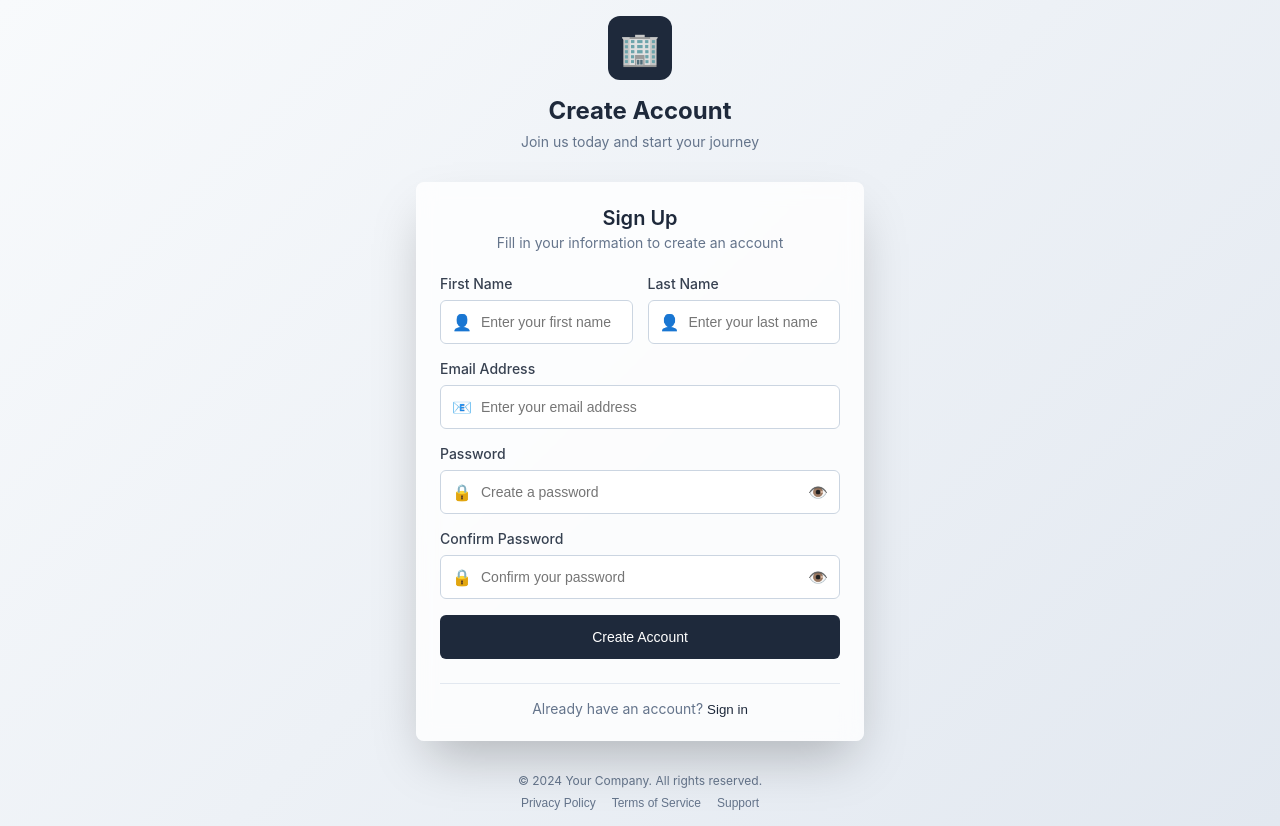
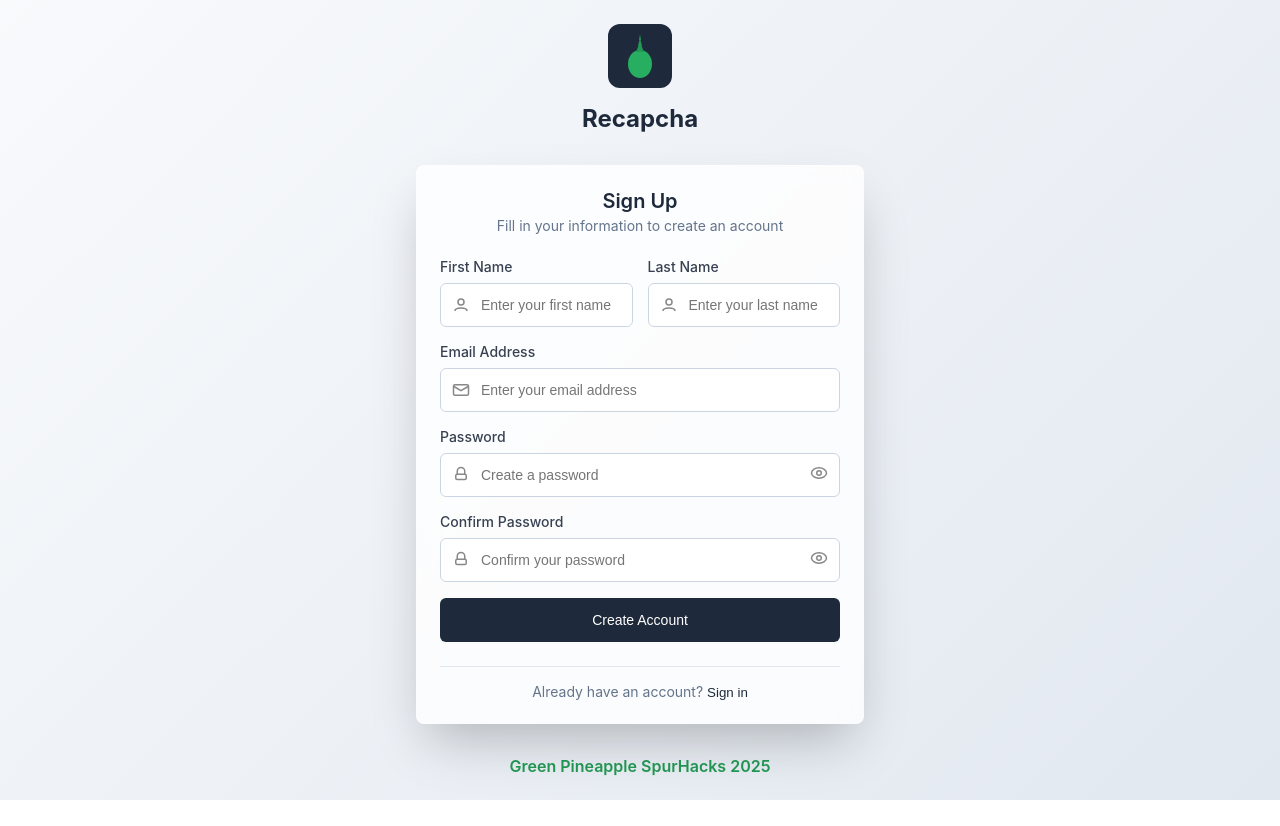
Before and after one commit to aeishan/Recapcha, a React (Create React App) app: page /signup in a window 1280 px wide. After the commit the page ends 800 px from the top, so only its background shows below. Built offline with nearby package versions, Linux system fonts and the light colour scheme; no server answers.

Commit message:
Updated login/signup page

```diff
--- a/src/Login.js
+++ b/src/Login.js
@@ -39,10 +39,15 @@ const LoginPage = ({
         {/* Logo/Brand Section */}
         <div className="brand-section">
           <div className="logo-container">
-            <div className="logo-icon">🏢</div>
+            {/* Green Pineapple SVG */}
+            <svg width="48" height="48" viewBox="0 0 48 48" fill="none">
+              <ellipse cx="24" cy="32" rx="12" ry="14" fill="#27ae60" />
+              <path d="M24 10 L28 20 L20 20 Z" fill="#229954" />
+              <path d="M24 6 L26 14 L22 14 Z" fill="#229954" />
+              <path d="M24 2 L25 8 L23 8 Z" fill="#229954" />
+            </svg>
           </div>
-          <h1 className="brand-title">Welcome Back</h1>
-          <p className="brand-subtitle">Sign in to your account to continue</p>
+          <h1 className="brand-title">Recapcha</h1>
         </div>
 
         <div className="login-card">
@@ -60,7 +65,10 @@ const LoginPage = ({
                   Email Address
                 </label>
                 <div className="input-container">
-                  <span className="input-icon">📧</span>
+                  {/* Email Icon (Envelope SVG) */}
+                  <span className="input-icon" style={{ display: "flex", alignItems: "center" }}>
+                    <svg width="18" height="18" fill="none" stroke="#888" strokeWidth="2" viewBox="0 0 24 24"><rect x="2" y="5" width="20" height="14" rx="2" /><polyline points="2,7 12,13 22,7" /></svg>
+                  </span>
                   <input
                     id="email"
                     type="email"
@@ -85,7 +93,10 @@ const LoginPage = ({
                   Password
                 </label>
                 <div className="input-container">
-                  <span className="input-icon">🔒</span>
+                  {/* Lock Icon */}
+                  <span className="input-icon" style={{ display: "flex", alignItems: "center" }}>
+                    <svg width="18" height="18" fill="none" stroke="#888" strokeWidth="2" viewBox="0 0 24 24"><rect x="5" y="11" width="14" height="7" rx="2"/><path d="M7 11V7a5 5 0 0 1 10 0v4"/></svg>
+                  </span>
                   <input
                     id="password"
                     type={showPassword ? "text" : "password"}
@@ -99,35 +110,20 @@ const LoginPage = ({
                     type="button"
                     onClick={() => setShowPassword(!showPassword)}
                     className="password-toggle"
+                    aria-label="Toggle password visibility"
+                    style={{ background: "none", border: "none", marginLeft: 6, cursor: "pointer" }}
                   >
-                    {showPassword ? "🙈" : "👁️"}
+                    {/* Eye/Eye-off SVG */}
+                    {showPassword ? (
+                      <svg width="18" height="18" fill="none" stroke="#888" strokeWidth="2" viewBox="0 0 24 24"><path d="M1 1l22 22"/><path d="M17.94 17.94A10.94 10.94 0 0 1 12 19c-5 0-9.27-3.11-11-7.5a11.05 11.05 0 0 1 5.17-5.92"/><path d="M9.53 9.53A3 3 0 0 0 12 15a3 3 0 0 0 2.47-5.47"/></svg>
+                    ) : (
+                      <svg width="18" height="18" fill="none" stroke="#888" strokeWidth="2" viewBox="0 0 24 24"><ellipse cx="12" cy="12" rx="10" ry="7"/><circle cx="12" cy="12" r="3"/></svg>
+                    )}
                   </button>
                 </div>
               </div>
 
-              <div className="form-options">
-                <div className="checkbox-container">
-                  <input
-                    id="remember"
-                    type="checkbox"
-                    checked={rememberMe}
-                    onChange={(e) => setRememberMe(e.target.checked)}
-                    className="form-checkbox"
-                  />
-                  <label htmlFor="remember" className="checkbox-label">
-                    Remember me
-                  </label>
-                </div>
-                <button
-                  type="button"
-                  className="forgot-password"
-                  onClick={() =>
-                    alert("Password reset functionality would be implemented here")
-                  }
-                >
-                  Forgot password?
-                </button>
-              </div>
+              {/* Removed remember me and forgot password */}
 
               <button
                 type="submit"
@@ -168,15 +164,9 @@ const LoginPage = ({
           </div>
         </div>
 
-        <div className="footer">
-          <p className="footer-copyright">
-            © 2024 Your Company. All rights reserved.
-          </p>
-          <div className="footer-links">
-            <button className="footer-link">Privacy Policy</button>
-            <button className="footer-link">Terms of Service</button>
-            <button className="footer-link">Support</button>
-          </div>
+        {/* Minimal Footer */}
+        <div className="footer" style={{ textAlign: "center", marginTop: 32, color: "#229954", fontWeight: 600 }}>
+          Green Pineapple SpurHacks 2025
         </div>
       </div>
     </div>
--- a/src/Signup.js
+++ b/src/Signup.js
@@ -24,54 +24,34 @@ function Signup({ onBackToLogin, onSignupSuccess }) {
     setEmailError("");
     setPasswordError("");
 
-    // ✅ Validate email format
     if (!isValidEmail(email)) {
       setEmailError('Please enter a valid email address');
       return;
     }
-
-    // ✅ Validate password match
     if (password !== confirmPassword) {
       setPasswordError('Passwords do not match');
       return;
     }
-
-    // ✅ Validate password length
     if (password.length < 6) {
       setPasswordError('Password must be at least 6 characters long');
       return;
     }
-
     setIsLoading(true);
-
     try {
       const response = await fetch('http://localhost:5050/api/auth/register', {
         method: 'POST',
-        headers: {
-          'Content-Type': 'application/json',
-        },
-        body: JSON.stringify({
-          firstName,
-          lastName,
-          email,
-          password,
-        }),
+        headers: { 'Content-Type': 'application/json' },
+        body: JSON.stringify({ firstName, lastName, email, password }),
       });
-
       if (!response.ok) {
         const errorData = await response.json();
         throw new Error(errorData.message || 'Registration failed');
       }
-
-      const data = await response.json();
-      console.log("Signup successful:", data);
-
       setIsLoading(false);
       alert("Account created successfully! Please sign in.");
-      onBackToLogin(); // 👈 Navigate back to login screen
+      onBackToLogin();
     } catch (error) {
-      console.error("Signup error:", error);
-      setEmailError(error.message); // You could adjust this based on error type
+      setEmailError(error.message);
       setIsLoading(false);
     }
   };
@@ -82,10 +62,15 @@ function Signup({ onBackToLogin, onSignupSuccess }) {
         {/* Logo/Brand Section */}
         <div className="brand-section">
           <div className="logo-container">
-            <div className="logo-icon">🏢</div>
+            {/* Green Pineapple SVG */}
+            <svg width="48" height="48" viewBox="0 0 48 48" fill="none">
+              <ellipse cx="24" cy="32" rx="12" ry="14" fill="#27ae60" />
+              <path d="M24 10 L28 20 L20 20 Z" fill="#229954" />
+              <path d="M24 6 L26 14 L22 14 Z" fill="#229954" />
+              <path d="M24 2 L25 8 L23 8 Z" fill="#229954" />
+            </svg>
           </div>
-          <h1 className="brand-title">Create Account</h1>
-          <p className="brand-subtitle">Join us today and start your journey</p>
+          <h1 className="brand-title">Recapcha</h1>
         </div>
 
         <div className="login-card">
@@ -103,7 +88,10 @@ function Signup({ onBackToLogin, onSignupSuccess }) {
                     First Name
                   </label>
                   <div className="input-container">
-                    <span className="input-icon">👤</span>
+                    {/* User Icon */}
+                    <span className="input-icon" style={{ display: "flex", alignItems: "center" }}>
+                      <svg width="18" height="18" fill="none" stroke="#888" strokeWidth="2" viewBox="0 0 24 24"><circle cx="12" cy="8" r="4"/><path d="M4 20c0-4 8-4 8-4s8 0 8 4"/></svg>
+                    </span>
                     <input
                       id="firstName"
                       type="text"
@@ -115,13 +103,15 @@ function Signup({ onBackToLogin, onSignupSuccess }) {
                     />
                   </div>
                 </div>
-
                 <div className="form-group" style={{ flex: 1 }}>
                   <label htmlFor="lastName" className="form-label">
                     Last Name
                   </label>
                   <div className="input-container">
-                    <span className="input-icon">👤</span>
+                    {/* User Icon */}
+                    <span className="input-icon" style={{ display: "flex", alignItems: "center" }}>
+                      <svg width="18" height="18" fill="none" stroke="#888" strokeWidth="2" viewBox="0 0 24 24"><circle cx="12" cy="8" r="4"/><path d="M4 20c0-4 8-4 8-4s8 0 8 4"/></svg>
+                    </span>
                     <input
                       id="lastName"
                       type="text"
@@ -141,7 +131,10 @@ function Signup({ onBackToLogin, onSignupSuccess }) {
                   Email Address
                 </label>
                 <div className="input-container">
-                  <span className="input-icon">📧</span>
+                  {/* Email Icon */}
+                  <span className="input-icon" style={{ display: "flex", alignItems: "center" }}>
+                    <svg width="18" height="18" fill="none" stroke="#888" strokeWidth="2" viewBox="0 0 24 24"><rect x="2" y="5" width="20" height="14" rx="2" /><polyline points="2,7 12,13 22,7" /></svg>
+                  </span>
                   <input
                     id="email"
                     type="email"
@@ -165,7 +158,10 @@ function Signup({ onBackToLogin, onSignupSuccess }) {
                   Password
                 </label>
                 <div className="input-container">
-                  <span className="input-icon">🔒</span>
+                  {/* Lock Icon */}
+                  <span className="input-icon" style={{ display: "flex", alignItems: "center" }}>
+                    <svg width="18" height="18" fill="none" stroke="#888" strokeWidth="2" viewBox="0 0 24 24"><rect x="5" y="11" width="14" height="7" rx="2"/><path d="M7 11V7a5 5 0 0 1 10 0v4"/></svg>
+                  </span>
                   <input
                     id="password"
                     type={showPassword ? "text" : "password"}
@@ -179,8 +175,14 @@ function Signup({ onBackToLogin, onSignupSuccess }) {
                     type="button"
                     onClick={() => setShowPassword(!showPassword)}
                     className="password-toggle"
+                    aria-label="Toggle password visibility"
+                    style={{ background: "none", border: "none", marginLeft: 6, cursor: "pointer" }}
                   >
-                    {showPassword ? "🙈" : "👁️"}
+                    {showPassword ? (
+                      <svg width="18" height="18" fill="none" stroke="#888" strokeWidth="2" viewBox="0 0 24 24"><path d="M1 1l22 22"/><path d="M17.94 17.94A10.94 10.94 0 0 1 12 19c-5 0-9.27-3.11-11-7.5a11.05 11.05 0 0 1 5.17-5.92"/><path d="M9.53 9.53A3 3 0 0 0 12 15a3 3 0 0 0 2.47-5.47"/></svg>
+                    ) : (
+                      <svg width="18" height="18" fill="none" stroke="#888" strokeWidth="2" viewBox="0 0 24 24"><ellipse cx="12" cy="12" rx="10" ry="7"/><circle cx="12" cy="12" r="3"/></svg>
+                    )}
                   </button>
                 </div>
               </div>
@@ -191,7 +193,10 @@ function Signup({ onBackToLogin, onSignupSuccess }) {
                   Confirm Password
                 </label>
                 <div className="input-container">
-                  <span className="input-icon">🔒</span>
+                  {/* Lock Icon */}
+                  <span className="input-icon" style={{ display: "flex", alignItems: "center" }}>
+                    <svg width="18" height="18" fill="none" stroke="#888" strokeWidth="2" viewBox="0 0 24 24"><rect x="5" y="11" width="14" height="7" rx="2"/><path d="M7 11V7a5 5 0 0 1 10 0v4"/></svg>
+                  </span>
                   <input
                     id="confirmPassword"
                     type={showConfirmPassword ? "text" : "password"}
@@ -205,8 +210,14 @@ function Signup({ onBackToLogin, onSignupSuccess }) {
                     type="button"
                     onClick={() => setShowConfirmPassword(!showConfirmPassword)}
                     className="password-toggle"
+                    aria-label="Toggle confirm password visibility"
+                    style={{ background: "none", border: "none", marginLeft: 6, cursor: "pointer" }}
                   >
-                    {showConfirmPassword ? "🙈" : "👁️"}
+                    {showConfirmPassword ? (
+                      <svg width="18" height="18" fill="none" stroke="#888" strokeWidth="2" viewBox="0 0 24 24"><path d="M1 1l22 22"/><path d="M17.94 17.94A10.94 10.94 0 0 1 12 19c-5 0-9.27-3.11-11-7.5a11.05 11.05 0 0 1 5.17-5.92"/><path d="M9.53 9.53A3 3 0 0 0 12 15a3 3 0 0 0 2.47-5.47"/></svg>
+                    ) : (
+                      <svg width="18" height="18" fill="none" stroke="#888" strokeWidth="2" viewBox="0 0 24 24"><ellipse cx="12" cy="12" rx="10" ry="7"/><circle cx="12" cy="12" r="3"/></svg>
+                    )}
                   </button>
                 </div>
                 {passwordError && (
@@ -247,13 +258,9 @@ function Signup({ onBackToLogin, onSignupSuccess }) {
           </div>
         </div>
 
-        <div className="footer">
-          <p className="footer-copyright">© 2024 Your Company. All rights reserved.</p>
-          <div className="footer-links">
-            <button className="footer-link">Privacy Policy</button>
-            <button className="footer-link">Terms of Service</button>
-            <button className="footer-link">Support</button>
-          </div>
+        {/* Minimal Footer */}
+        <div className="footer" style={{ textAlign: "center", marginTop: 32, color: "#229954", fontWeight: 600 }}>
+          Green Pineapple SpurHacks 2025
         </div>
       </div>
     </div>
```
